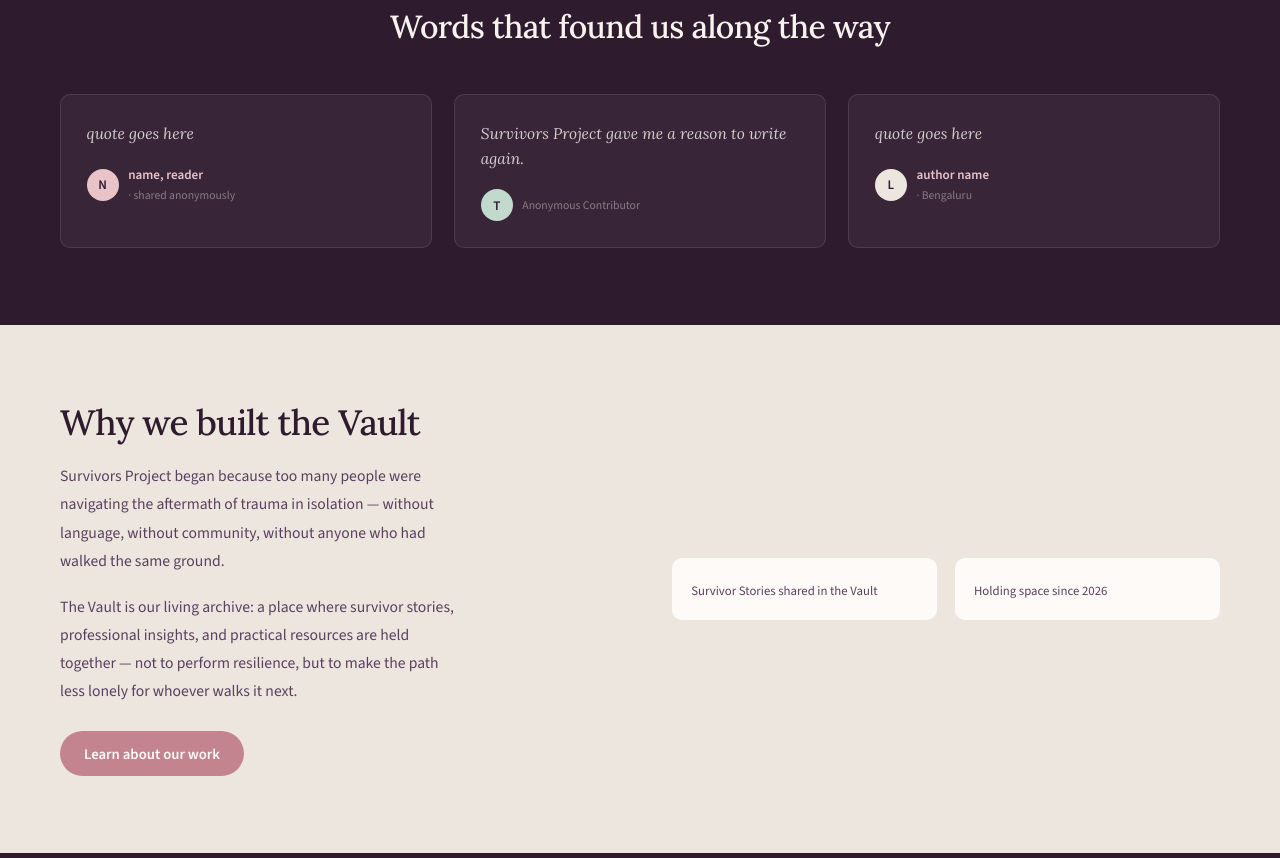
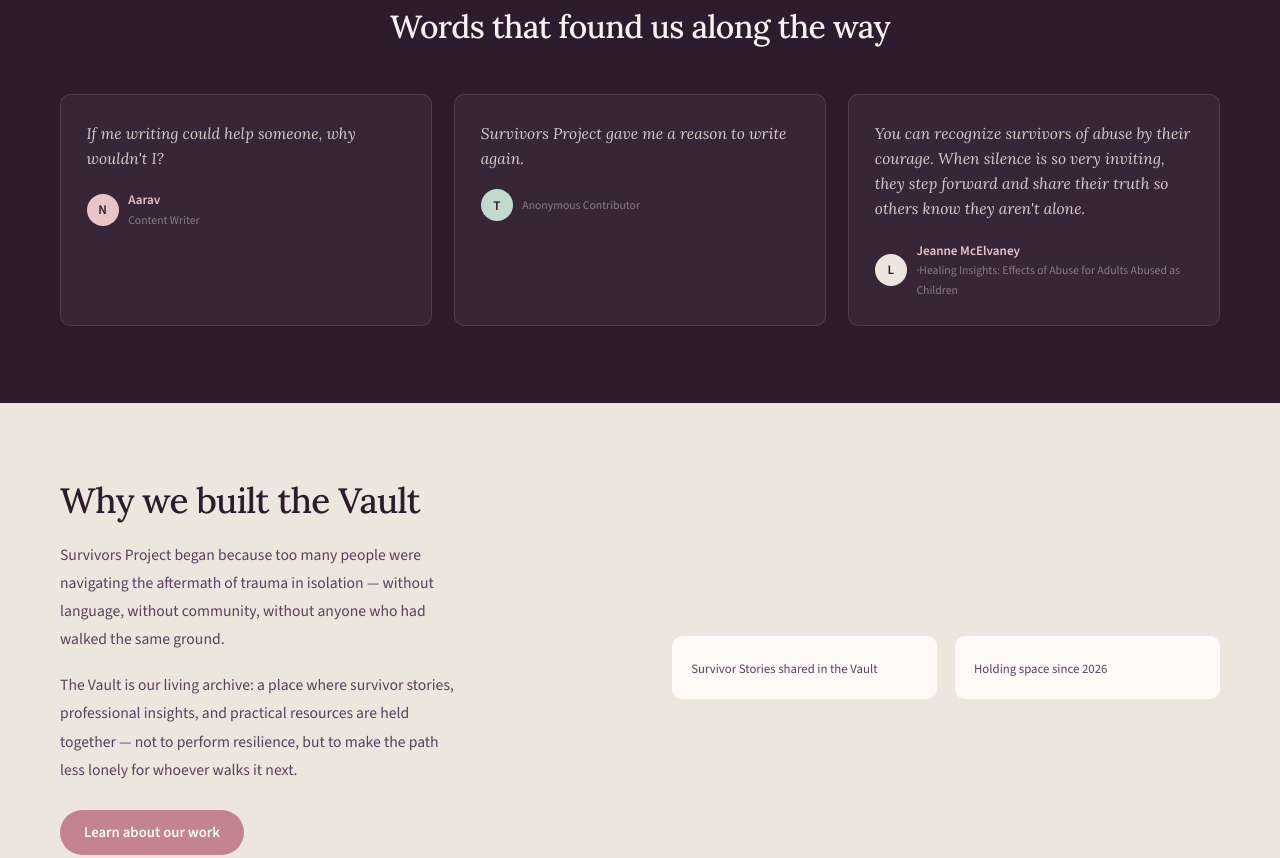
Before and after one commit to Valkyrie247/SurvivorsVault, a plain HTML site: page index.html in a window 1280 px wide. Shown: the part 1280-2138 px from the top of the page. Drawn offline with nearby package versions, Linux system fonts and the light colour scheme.

Commit message:
fixed links

```diff
--- a/index.html
+++ b/index.html
@@ -11,7 +11,7 @@
   <!-- ══ EMBEDDED DATA — auto-updated on export ══ -->
   <script type="application/json" id="sv-config">
   {
-    "adminPassword": "admin",
+    "adminPassword": "admin@123",
     "instagramUrl": "https://instagram.com/thesurvivorsproject0",
     "heroQuote": "I didn't want to be defined by what happened to me. I wanted to be known for how I chose to live after it.",
     "heroQuoteAuthor": "Anonymous",
@@ -541,12 +541,12 @@ function voicesHTML() {
   return `<section class="voices" id="voices"><div class="voices-inner">
     <div class="voices-hd"><p class="lbl">Community voices</p><h2>Words that found us along the way</h2></div>
     <div class="voices-grid">
-      <div class="voice-card"><blockquote>quote goes here </blockquote>
-        <div class="v-attr"><div class="v-dot vd1">N</div><div><p class="v-name">name, reader</p><p class="v-det"> · shared anonymously</p></div></div></div>
+      <div class="voice-card"><blockquote> If me writing could help someone, why wouldn't I? </blockquote>
+        <div class="v-attr"><div class="v-dot vd1">N</div><div><p class="v-name">Aarav</p><p class="v-det">Content Writer</p></div></div></div>
       <div class="voice-card"><blockquote> Survivors Project gave me a reason to write again.</blockquote>
         <div class="v-attr"><div class="v-dot vd2">T</div><div><p class="v-name"></p><p class="v-det">Anonymous Contributor</p></div></div></div>
-      <div class="voice-card"><blockquote> quote goes here </blockquote>
-        <div class="v-attr"><div class="v-dot vd3">L</div><div><p class="v-name"> author name </p><p class="v-det">· Bengaluru</p></div></div></div>
+      <div class="voice-card"><blockquote> You can recognize survivors of abuse by their courage. When silence is so very inviting, they step forward and share their truth so others know they aren't alone. </blockquote>
+        <div class="v-attr"><div class="v-dot vd3">L</div><div><p class="v-name"> Jeanne McElvaney</p><p class="v-det">·Healing Insights: Effects of Abuse for Adults Abused as Children</p></div></div></div>
     </div>
   </div></section>`;
 }
@@ -583,13 +583,15 @@ function footerHTML() {
       <div class="footer-col" id="resources"><h4>Support</h4><ul>
         <li><a href="${esc(ig)}" target="_blank" rel="noopener">Follow on Instagram</a></li>
         <li><a href="#about">Our Mission</a></li>
-        <li><a href="#about">Submit a Story</a></li>
-        <li><a href="#about">Crisis Lines</a></li>
+        <li><a href="https://docs.google.com/forms/d/e/1FAIpQLSdnDIaUfII1jbOSeX67yjiXsGbiYfEEbk29YLh6OFls9tDKQA/viewform" target="_blank" rel="noopener noreferrer">Submit a Story</a></li>
+        <li><a href="https://findahelpline.com" target="_blank" rel="noopener noreferrer">Crisis Lines</a></li>
+
       </ul></div>
     </div>
     <div class="footer-btm">
       <p>© ${new Date().getFullYear()} Survivors Project. All rights reserved.</p>
-      <p class="crisis">In crisis? Call iCall: 9152987821</p>
+      <p class="crisis">In crisis? India: Call 1091 (Women) or 112 (Emergency) <br> US / Canada: Call 1-800-656-4673 (RAINN) or text HOME to 741741 <br> UK: Call 0808 500 2222 <br> Australia: Call 1800 737 732<br>
+      Other Countries: Find confidential local support at findahelpline.com</p>
     </div>
   </div></footer>`;
 }
```
